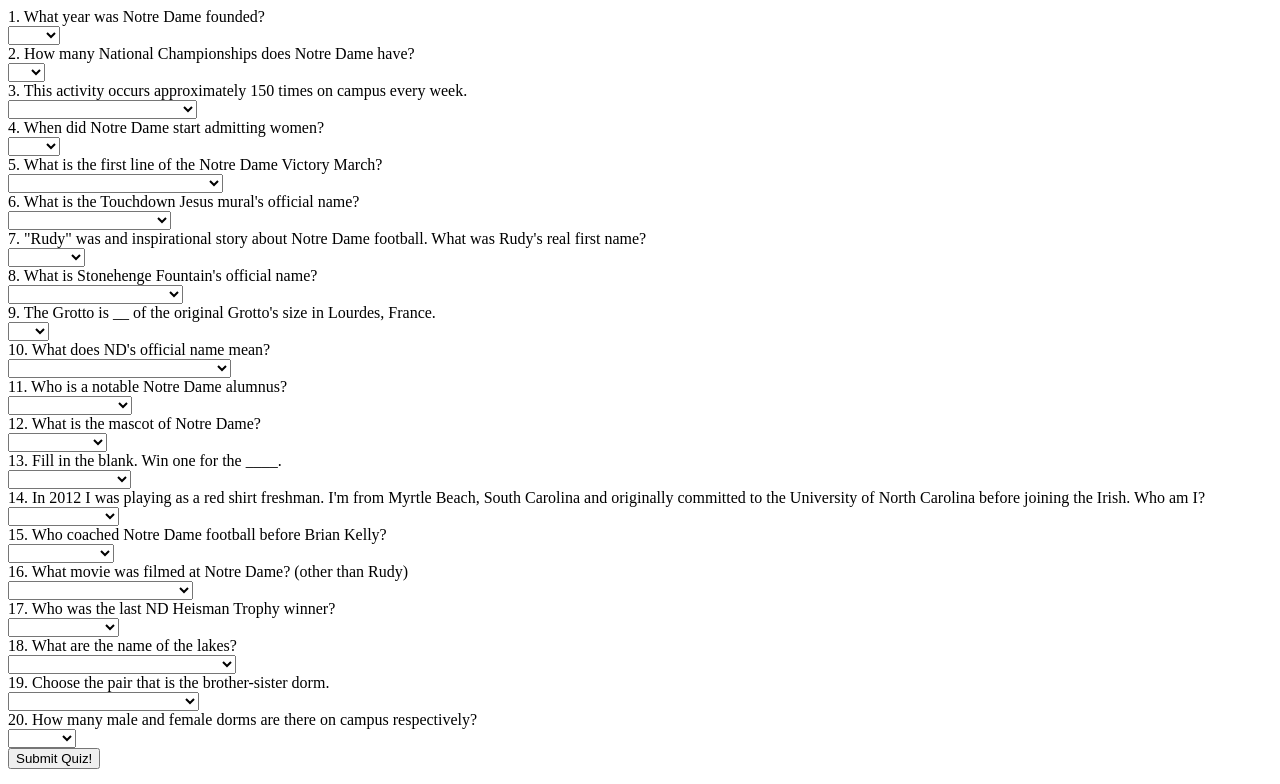
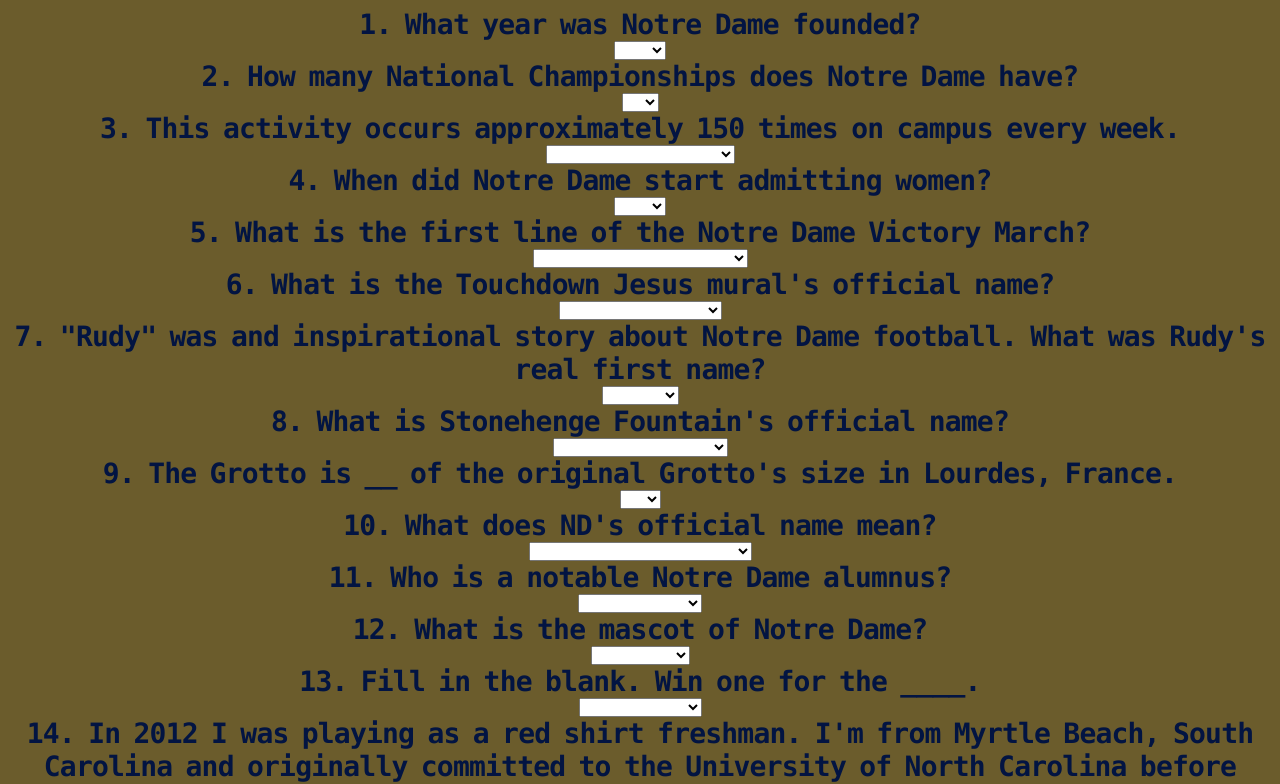
Before and after one commit to nohemitoledo02/quizproject, a plain HTML site: page quiz.html in a window 1280 px wide. Shown: the top 784 px of the page. Drawn offline with Linux system fonts and the light colour scheme.

Commit message:
OMG IT WORKS

```diff
--- a/index.html
+++ b/index.html
@@ -3,13 +3,20 @@
 
         <head>
                 <meta charset="utf-8">
-                <title>JavaScript Daily 14</title>
+                <title>Notre Dame Knowledge Quiz</title>
+		<link rel="stylesheet" type="text/css" href="./main.css">
         </head>
 
         <body>
-                <script type="text/javascript" src="scripts/json2.js"></script>
-                <script type="text/javascript" src="scripts/paradigms.js"></script>
-                <script type="text/javascript" src="scripts/main.js"></script>
+		<form action="./scorepage.html">
+			<header>
+			<h1>Test your Notre Dame knowledge!</h1>
+			<img src="https://upload.wikimedia.org/wikipedia/commons/f/f5/Notre_Dame_Fighting_Irish_logo.svg" alt="ndlogo">
+			<h3> Begin by entering your name!</h3>
+			Name: <input type="text" name="playername"><br>
+			<br>
+			<input type="submit" formaction="./quiz.html" value="Start Quiz!">
+		</form>
         </body>
 
 </html>
--- /dev/null
+++ b/main.css
@@ -0,0 +1,58 @@
+body {
+font-family: "Lucida Console", Monaco, monospace;
+font-size: 28px;
+letter-spacing: -0.8px;
+word-spacing: -2.8px;
+color: #021442;
+font-weight: 700;
+text-decoration: none;
+font-style: normal;
+font-variant: normal;
+text-transform: none;
+text-align: center ;
+background: #6B5C2C none no-repeat scroll 0 0;
+}
+
+
+button, input[type="button"], input[type="submit"] {
+-moz-box-shadow:inset 0px 0px 15px 3px #23395e;
+-webkit-box-shadow:inset 0px 0px 15px 3px #23395e;
+box-shadow:inset 0px 0px 15px 3px #23395e;
+background-color:#2e466e;
+-moz-border-radius:17px;
+-webkit-border-radius:17px;
+border-radius:17px;
+border:1px solid #1f2f47;
+display:inline-block;
+cursor:pointer;
+color:#D3A315;
+font-family:Arial;
+font-size:19px;
+font-weight:bold;
+padding:5px 22px;
+text-decoration:none;
+text-shadow:0px 1px 0px #263666;
+}
+button:hover {
+background-color:#415989;
+}
+button:active {
+position:relative;
+top:1px;
+}
+
+input {
+padding: 9px;
+font-size: 18px;
+border-width: 5px;
+border-color: D3A315;
+background-color: #FFFFFF;
+color: 021442;
+border-style: double;
+border-radius: 13px;
+box-shadow: 0px 0px 5px rgba(66,66,66,.75);
+text-shadow: 0px 0px 5px rgba(66,66,66,.75);
+}
+input:focus {
+outline:none;
+}
--- a/quiz.html
+++ b/quiz.html
@@ -1,3 +1,9 @@
+<head>
+	<title>Notre Dame Knowledge Quiz</title>
+	<link rel="stylesheet" type="text/css" href="./main.css">
+</head>
+
+<body>
 <label for="q1">1.  What year was Notre Dame founded?</label>
 <br>
 <select id="q1" name="q1">
@@ -214,7 +220,7 @@
         <option value="nope">20 & 20</option>
 </select>
 <br>
-
+<br>
 
 
 <form>
@@ -222,7 +228,7 @@
 
 </form>
 
-
+</body>
 
 <script type="text/javascript">
 	var correct_ans = ["1842", "11", "mass", "1972", "Rally", "word", "Daniel", "Clarke", "1/7", "real_one", "Condoleeza", "Leprechaun", "Gipper", "Golson", "Weis", "Knute", "Brown", "sjsm", "pd", "correct"];
@@ -359,7 +365,7 @@
 			previous_score = score;
 			return false;
 		} else {
-			window.location.href = "./homepage.html";
+			window.location.href = "./index.html";
 			return true;
 		}
 
```
